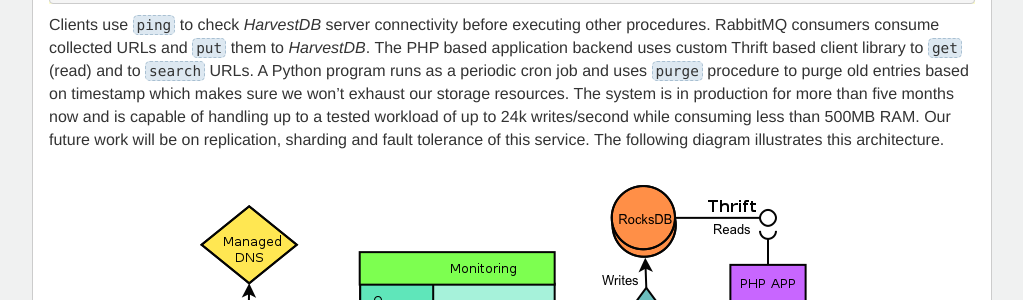
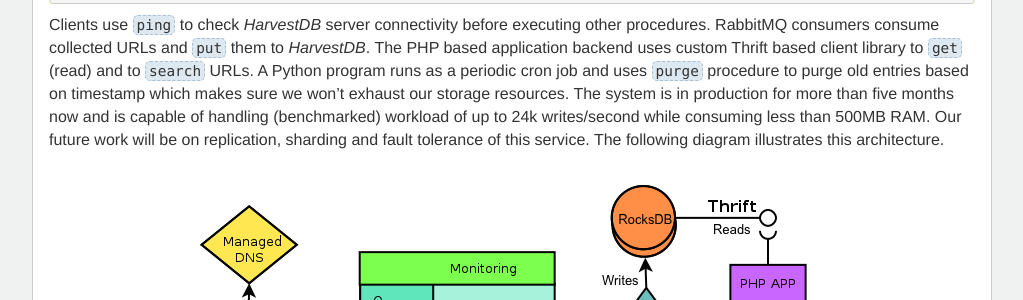
Before and after one commit to wingify/wingify.github.io, a Jekyll site: the page built from _posts/2014-06-13-fast-storage-with-rocksdb.markdown, in a window 1280 px wide and 900 px high, scrolled down 2846 px. Shown: the part 292-592 px from the top of the window, without its empty margins (128-1151 px from the left). Built offline with Jekyll 4.4.1, drawn with Linux system fonts in a browser that asks for light colours; comment, search, counter and statistics services are not loaded.

Commit message:
post: fix word usage
Signed-off-by: Rohit Yadav <rohit.yadav@wingify.com>

```diff
--- a/_posts/2014-06-13-fast-storage-with-rocksdb.markdown
+++ b/_posts/2014-06-13-fast-storage-with-rocksdb.markdown
@@ -122,7 +122,7 @@ library to `get` (read) and to `search` URLs.
 A Python program runs as a periodic cron job and uses `purge` procedure to purge old entries
 based on timestamp which makes sure we won't exhaust our storage
 resources. The system is in production for more than five months now and is
-capable of handling up to a tested workload of up to 24k writes/second while consuming
+capable of handling (benchmarked) workload of up to 24k writes/second while consuming
 less than 500MB RAM. Our future work will be on replication, sharding and fault
 tolerance of this service. The following diagram illustrates this architecture.
 
```
